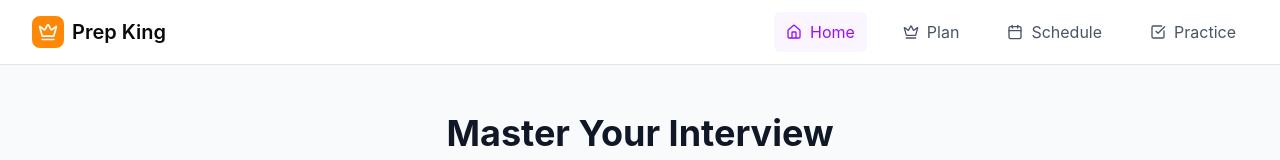
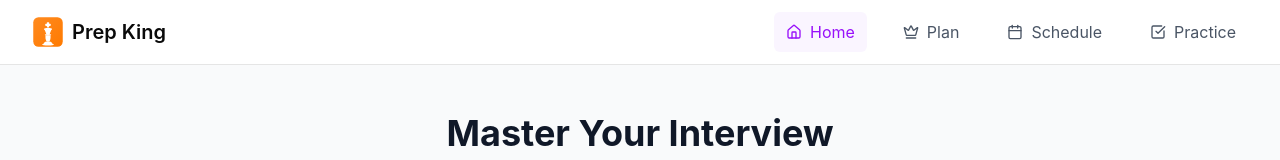
Before and after one commit to LGW73892/SWE_PROJECT, a React (Vite) app: page / in a window 1280 px wide. Shown: the top 160 px of the page. Built offline with nearby package versions, Linux system fonts and the light colour scheme.

Commit message:
logo update

```diff
--- a/src/app/components/root.tsx
+++ b/src/app/components/root.tsx
@@ -1,5 +1,6 @@
 import { Outlet, Link, useLocation } from "react-router";
-import { Crown, Calendar, CheckSquare, Home } from "lucide-react";
+import { Calendar, CheckSquare, Crown, Home } from "lucide-react";
+import prepKingLogo from "../../assets/prep-king-logo.svg";
 
 export function Root() {
   const location = useLocation();
@@ -18,9 +19,11 @@ export function Root() {
         <div className="max-w-7xl mx-auto px-4 sm:px-6 lg:px-8">
           <div className="flex items-center justify-between h-16">
             <Link to="/" className="flex items-center gap-2">
-              <div className="w-8 h-8 bg-orange-400 rounded-lg flex items-center justify-center">
-                <Crown className="w-5 h-5 text-white" />
-              </div>
+              <img
+                src={prepKingLogo}
+                alt="Prep King logo"
+                className="w-8 h-8 rounded-lg"
+              />
               <span className="text-xl font-semibold">Prep King</span>
             </Link>
 
```
Also changed, not shown: src/assets/prep-king-logo.svg (added).
